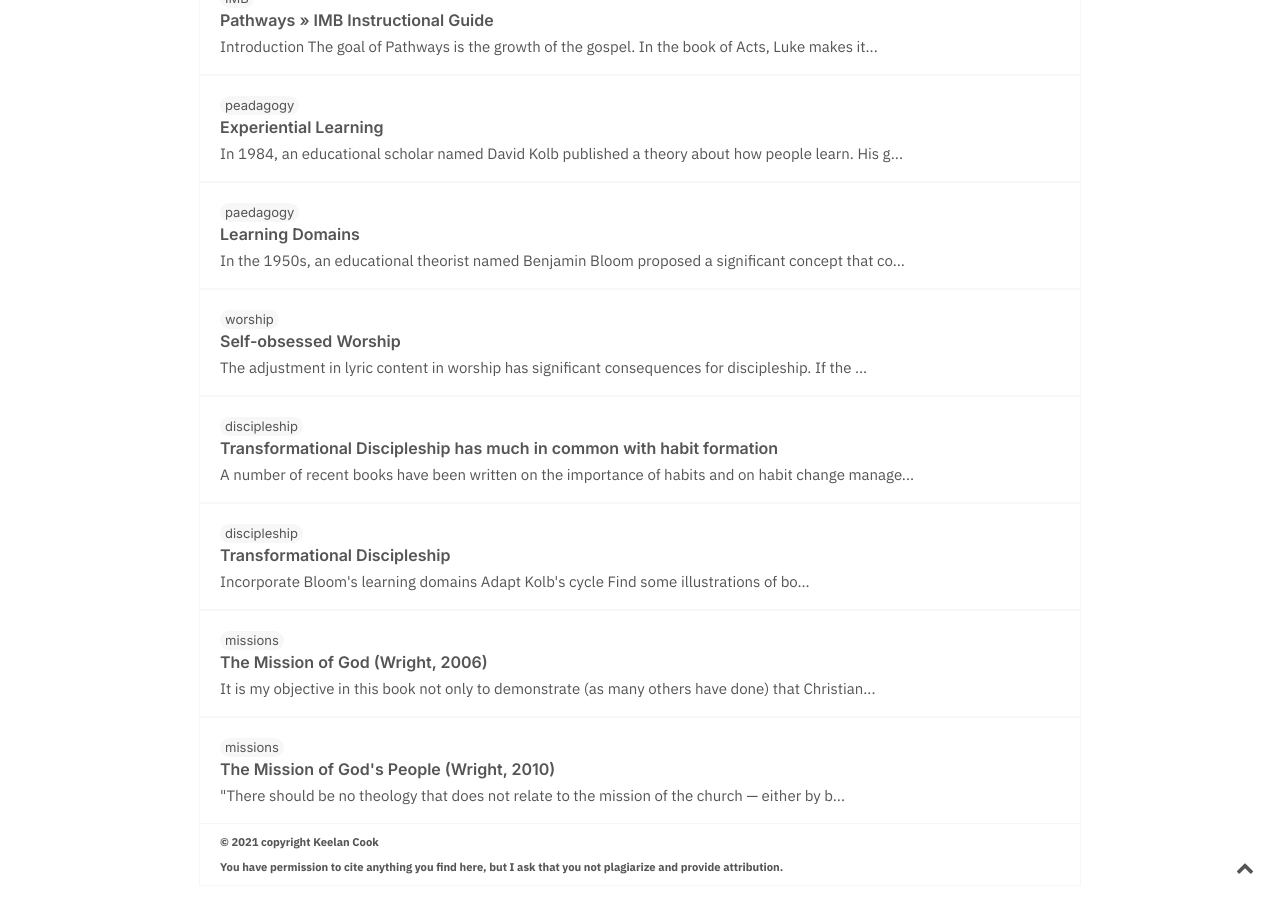
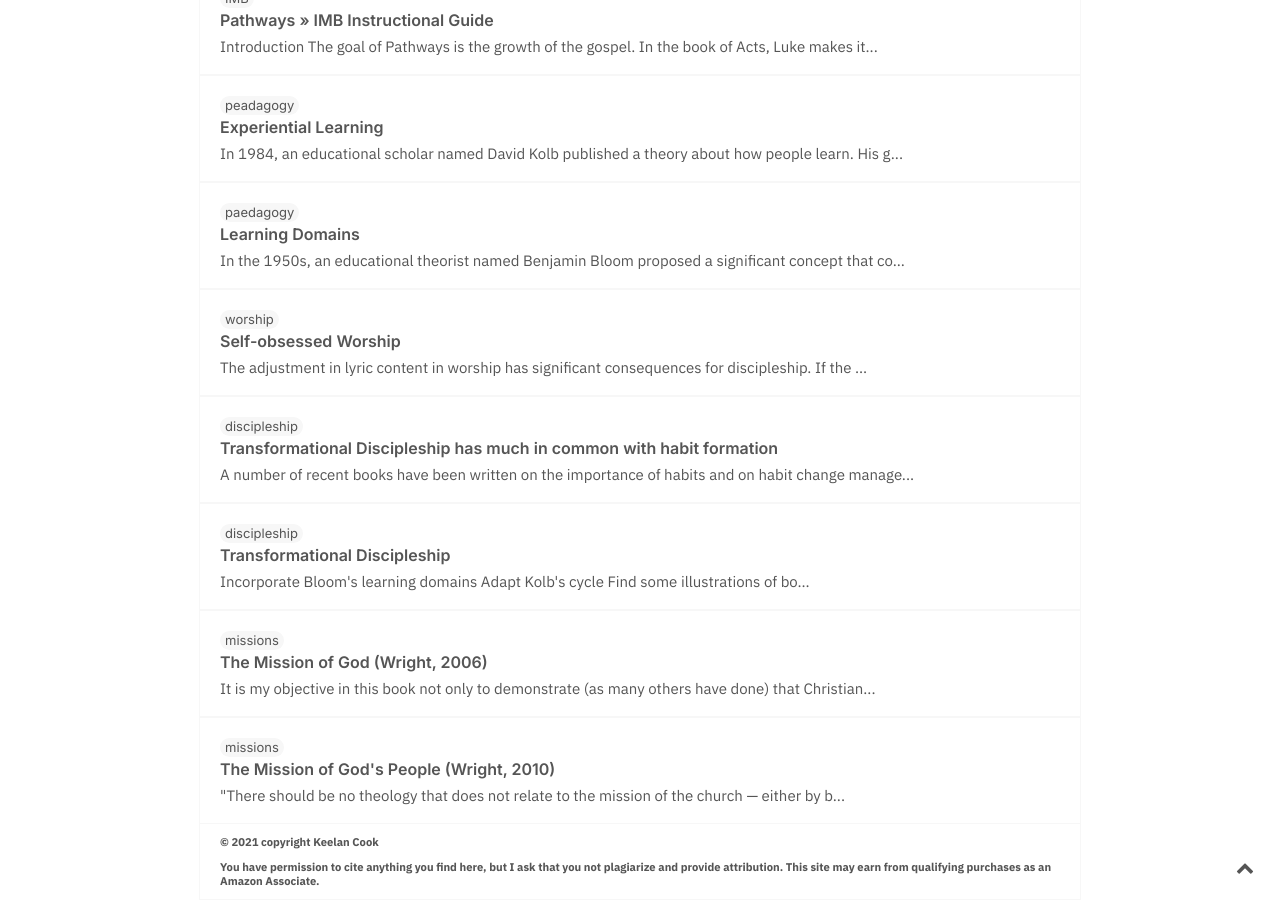
Before and after one commit to keelancook/notebook, a Jekyll site: the page built from index.md, in a window 1280 px wide and 900 px high, scrolled down 2119 px. Built offline with Jekyll 4.4.1, drawn with Linux system fonts in a browser that asks for light colours.

Commit message:
add amazon associate notice

```diff
--- a/_includes/footer.html
+++ b/_includes/footer.html
@@ -1,4 +1,4 @@
 <div id="copyright">
     <p id="copyright-notice">© 2021 copyright Keelan Cook</p>
-    <p id="copyright-notice">You have permission to cite anything you find here, but I ask that you not plagiarize and provide attribution.</p>
+    <p id="copyright-notice">You have permission to cite anything you find here, but I ask that you not plagiarize and provide attribution. This site may earn from qualifying purchases as an Amazon Associate.</p>
 </div>
```
